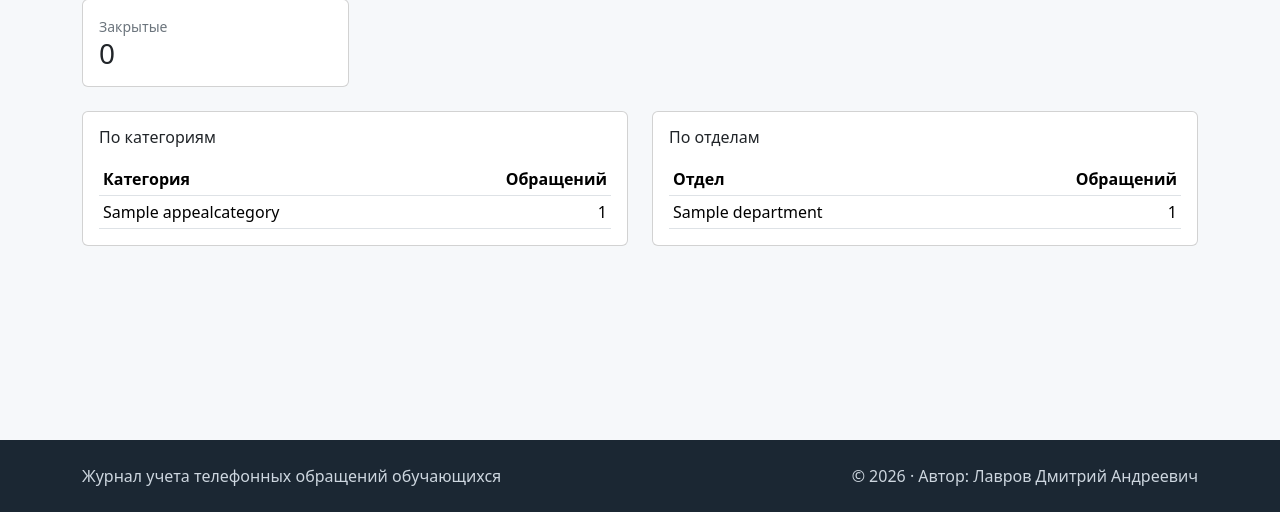
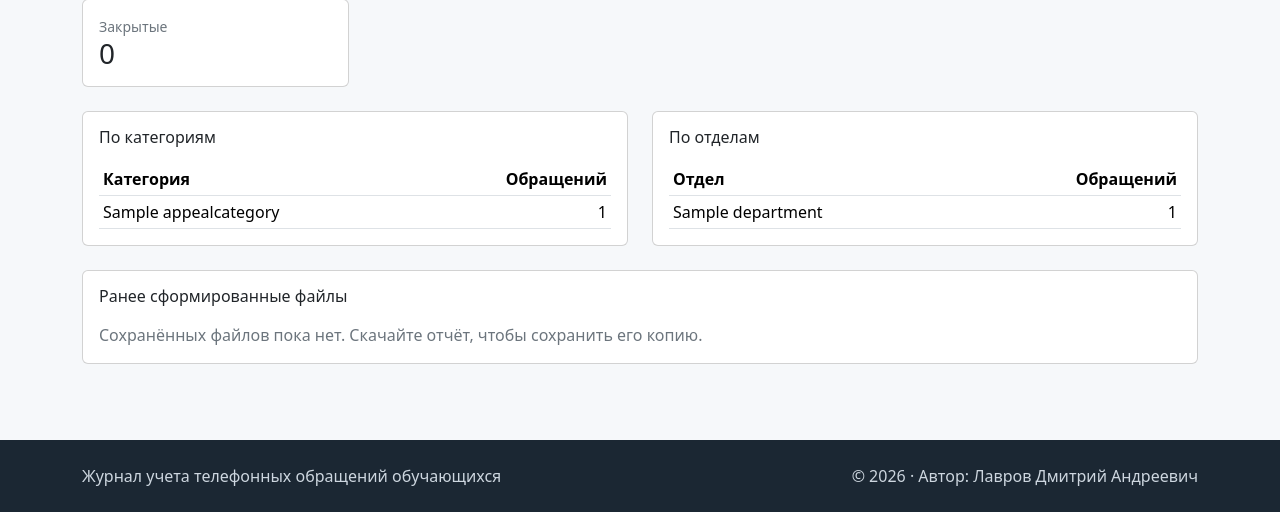
Before and after one commit to muivlavrovda/student-call-appeals-system, a Django app: page /cabinet/appeals/reports/ in a window 1280 px wide. Shown: the part 288-800 px from the top of the page. Run offline with Django 5.2, Linux system fonts and the light colour scheme; a user stored in the database is signed in; tables that the repository leaves empty hold one stand-in row (values such as "Sample post"); some libraries are stand-ins or nearby versions.

Commit message:
добавил список сохранённых отчётов на страницу

```diff
--- a/templates/appeals/appeal_report.html
+++ b/templates/appeals/appeal_report.html
@@ -40,7 +40,7 @@
     {% endfor %}
   </div>
 
-  <div class="row g-4">
+  <div class="row g-4 mb-4">
     <div class="col-lg-6">
       {% include "appeals/_breakdown_table.html" with table_id="by-category" title="По категориям" group_label="Категория" rows=report.by_category %}
     </div>
@@ -48,4 +48,25 @@
       {% include "appeals/_breakdown_table.html" with table_id="by-department" title="По отделам" group_label="Отдел" rows=report.by_department %}
     </div>
   </div>
+
+  <section class="card" aria-labelledby="stored-reports-heading">
+    <div class="card-body">
+      <h2 id="stored-reports-heading" class="h6 card-title mb-3">Ранее сформированные файлы</h2>
+      {% if stored_reports %}
+        <ul class="list-group list-group-flush">
+          {% for file in stored_reports %}
+            <li class="list-group-item d-flex flex-wrap justify-content-between align-items-center gap-2">
+              <span>
+                <a href="{% url 'appeals:appeal_report_file' file.name %}">{{ file.name }}</a>
+                <span class="text-secondary small ms-2">{{ file.format_label }}, {{ file.size|filesizeformat }}</span>
+              </span>
+              <span class="text-secondary small">{{ file.created_at|date:"d.m.Y H:i" }}</span>
+            </li>
+          {% endfor %}
+        </ul>
+      {% else %}
+        <p class="text-secondary mb-0">Сохранённых файлов пока нет. Скачайте отчёт, чтобы сохранить его копию.</p>
+      {% endif %}
+    </div>
+  </section>
 {% endblock %}
```
